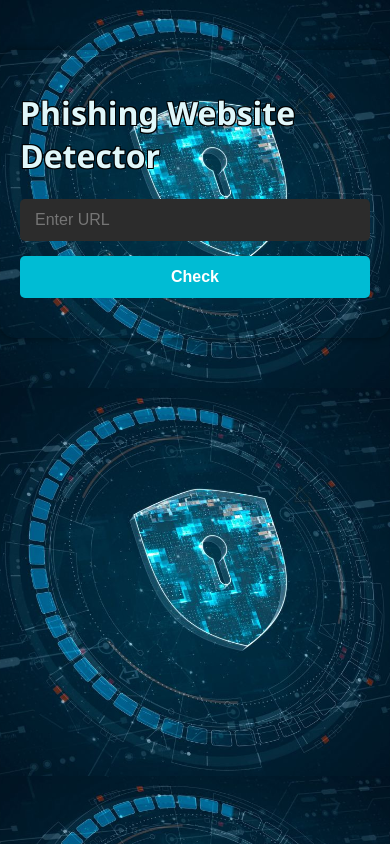
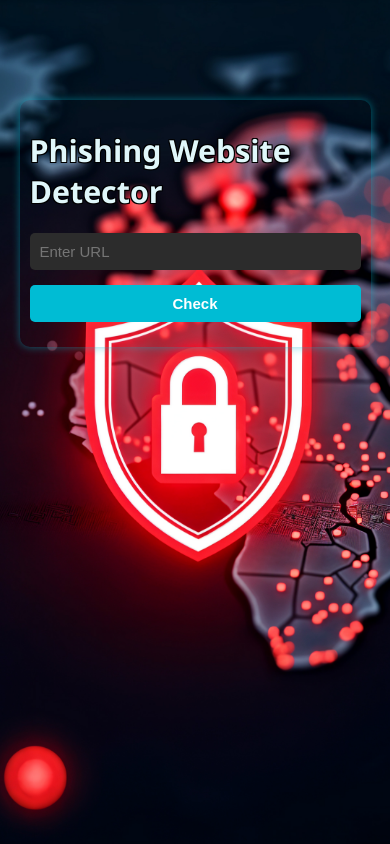
Before and after one commit to rahulptl165/Phishing-Website-Detection-Using-ML, a Flask app: page / in a window 390 px wide. Run offline with Flask 3, Linux system fonts and the light colour scheme.

Commit message:
added media query

```diff
--- a/app/static/style.css
+++ b/app/static/style.css
@@ -14,6 +14,13 @@ body {
     align-items: center;
 }
 
+.parent {
+  display: flex;
+  justify-content: center;
+  align-items: center;
+  height: 100vh;
+}
+
 h2 {
     color: #00bcd4;
     text-align: center;
@@ -24,7 +31,6 @@ h3 {
 }
 
 .container {
-    /* background-color: #0a0a0a; */
     margin-top: 50px;
     margin-bottom: 50px;
     color: #E0F7FA;
@@ -36,7 +42,7 @@ h3 {
     padding: 20px;
     border: #2c2c2c;
     border-radius: 15px;
-    box-shadow: 0 0 10px rgba(0,.5,0,0.5);
+    box-shadow: 0 0 8px 0 rgba(0, 188, 212, 0.5);
 }
 
 form {
@@ -90,3 +96,66 @@ button:hover {
         transform: translateY(0);
     }
 }
+
+@media (max-width: 600px) {
+    body {
+        padding: 20px 5px;
+    }
+
+    .parent {
+        height: auto;
+        min-height: 100vh;
+        flex-direction: column;
+        align-items: stretch;
+        justify-content: flex-start;
+    }
+
+    .container {
+        width: 100%;
+        max-width: 90vw;
+        margin-top: 100px;
+        margin-left:auto;
+        margin-right: auto;
+        text-shadow:
+        -1px -1px 0 #000,
+        1px -1px 0 #000,
+        -1px  1px 0 #000,
+        1px  1px 0 #000;
+        padding: 10px;
+        border-radius: 10px;
+        box-shadow: 0 0 8px 0 rgba(0, 188, 212, 0.5);
+        font-size: 0.95em;
+    }
+
+    form {
+        max-width: 100%;
+        margin-bottom: 15px;
+        padding: 0;
+    }
+
+    input[type="text"] {
+        padding: 10px 10px;
+        font-size: 15px;
+    }
+
+    button {
+        padding: 10px;
+        font-size: 15px;
+    }
+
+    h2, h3 {
+        font-size: 1.25em;
+        margin-top: 12px;
+        margin-bottom: 8px;
+    }
+
+    .result {
+        font-size: 1em;
+        margin-top: 15px;
+        text-shadow:
+        -1px -1px 0 #000,
+        1px -1px 0 #000,
+        -1px  1px 0 #000,
+        1px  1px 0 #000;
+    }
+}
--- a/app/templates/index.html
+++ b/app/templates/index.html
@@ -7,14 +7,14 @@
     body {
       margin: 0;
       padding: 0;
-      background-image: url("../static/phishing_site_background.jpeg");
+      background-image: url("../static/phishing_site_detection.jpg");
       background-size: cover;
       background-position: center;
       background-repeat: repeat;
     }
   </style>
 </head>
-<body>
+<body class="parent">
     <div class="container">
         <h1>Phishing Website Detector</h1>
         <form method="POST" action="/predict">
```
